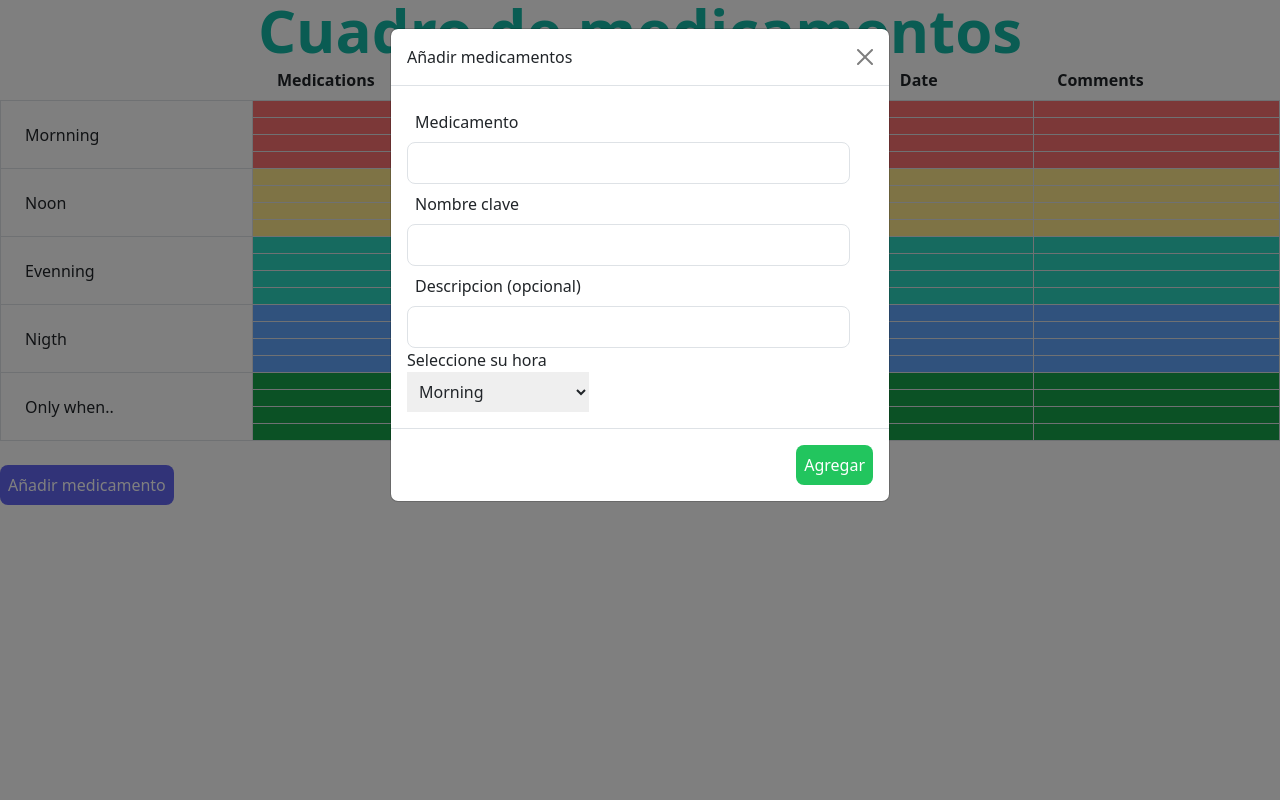
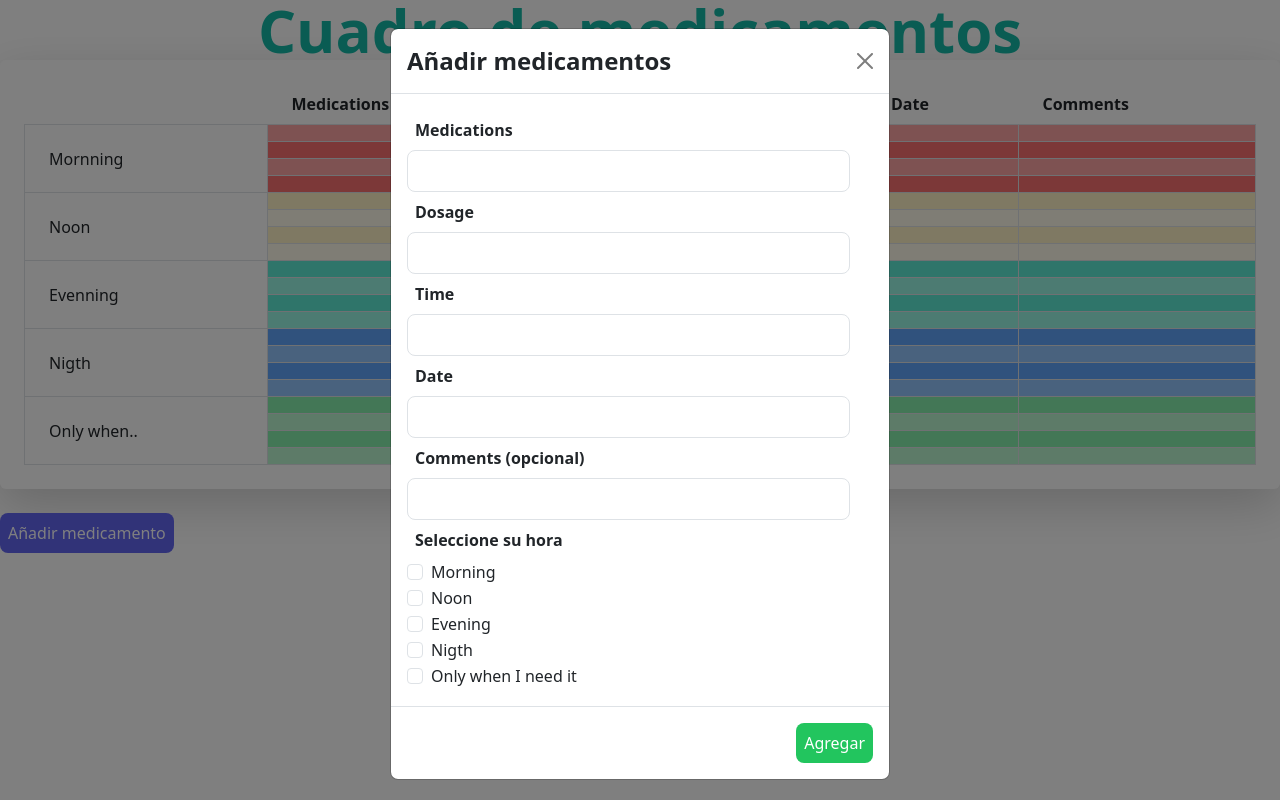
Before and after one commit to NaiveCannonUT/Medicamentos-Beta, a React (Vite) app: page /Cuadro in a window 1280 px wide. Both pictures are taken after a click on the button "Añadir medicamento". Built offline with nearby package versions, Linux system fonts and the light colour scheme.

Commit message:
Login y nuevo formulario

```diff
--- a/src/Page/Cuadro.jsx
+++ b/src/Page/Cuadro.jsx
@@ -7,6 +7,7 @@ function Cuadro() {
     return (
         <>
             <h1 className="text-6xl text-center font-bold text-teal-500">Cuadro de medicamentos</h1>
+            <div className="rounded-md shadow-lg bg-white p-4">
                 <table class="table-auto w-full">
                     <thead>
                         <tr>
@@ -21,11 +22,11 @@ function Cuadro() {
                     <tbody>
                         <tr>
                             <td className="border px-4 py-2" rowspan="4">Mornning</td>
-                        <td className="border px-4 py-2 bg-red-400"></td>
-                        <td className="border px-4 py-2 bg-red-400"></td>
-                        <td className="border px-4 py-2 bg-red-400"></td>
-                        <td className="border px-4 py-2 bg-red-400"></td>
-                        <td className="border px-4 py-2 bg-red-400"></td>
+                            <td className="border px-4 py-2 bg-red-300"></td>
+                            <td className="border px-4 py-2 bg-red-300"></td>
+                            <td className="border px-4 py-2 bg-red-300"></td>
+                            <td className="border px-4 py-2 bg-red-300"></td>
+                            <td className="border px-4 py-2 bg-red-300"></td>
                         </tr>
                         <tr>
 
@@ -37,11 +38,11 @@ function Cuadro() {
                         </tr>
                         <tr>
 
-                        <td className="border px-4 py-2 bg-red-400"></td>
-                        <td className="border px-4 py-2 bg-red-400"></td>
-                        <td className="border px-4 py-2 bg-red-400"></td>
-                        <td className="border px-4 py-2 bg-red-400"></td>
-                        <td className="border px-4 py-2 bg-red-400"></td>
+                            <td className="border px-4 py-2 bg-red-300"></td>
+                            <td className="border px-4 py-2 bg-red-300"></td>
+                            <td className="border px-4 py-2 bg-red-300"></td>
+                            <td className="border px-4 py-2 bg-red-300"></td>
+                            <td className="border px-4 py-2 bg-red-300"></td>
                         </tr>
                         <tr>
 
@@ -53,67 +54,67 @@ function Cuadro() {
                         </tr>
                         <tr>
                             <td className="border px-4 py-2" rowspan="4">Noon</td>
-                        <td className="border px-4 py-2 bg-amber-200"></td>
-                        <td className="border px-4 py-2 bg-amber-200"></td>
-                        <td className="border px-4 py-2 bg-amber-200"></td>
-                        <td className="border px-4 py-2 bg-amber-200"></td>
-                        <td className="border px-4 py-2 bg-amber-200"></td>
+                            <td className="border px-4 py-2 bg-amber-100"></td>
+                            <td className="border px-4 py-2 bg-amber-100"></td>
+                            <td className="border px-4 py-2 bg-amber-100"></td>
+                            <td className="border px-4 py-2 bg-amber-100"></td>
+                            <td className="border px-4 py-2 bg-amber-100"></td>
                         </tr>
                         <tr>
 
-                        <td className="border px-4 py-2 bg-amber-200"></td>
-                        <td className="border px-4 py-2 bg-amber-200"></td>
-                        <td className="border px-4 py-2 bg-amber-200"></td>
-                        <td className="border px-4 py-2 bg-amber-200"></td>
-                        <td className="border px-4 py-2 bg-amber-200"></td>
+                            <td className="border px-4 py-2 bg-amber-50"></td>
+                            <td className="border px-4 py-2 bg-amber-50"></td>
+                            <td className="border px-4 py-2 bg-amber-50"></td>
+                            <td className="border px-4 py-2 bg-amber-50"></td>
+                            <td className="border px-4 py-2 bg-amber-50"></td>
                         </tr>
                         <tr>
 
-                        <td className="border px-4 py-2 bg-amber-200"></td>
-                        <td className="border px-4 py-2 bg-amber-200"></td>
-                        <td className="border px-4 py-2 bg-amber-200"></td>
-                        <td className="border px-4 py-2 bg-amber-200"></td>
-                        <td className="border px-4 py-2 bg-amber-200"></td>
+                            <td className="border px-4 py-2 bg-amber-100"></td>
+                            <td className="border px-4 py-2 bg-amber-100"></td>
+                            <td className="border px-4 py-2 bg-amber-100"></td>
+                            <td className="border px-4 py-2 bg-amber-100"></td>
+                            <td className="border px-4 py-2 bg-amber-100"></td>
                         </tr>
                         <tr>
 
-                        <td className="border px-4 py-2 bg-amber-200"></td>
-                        <td className="border px-4 py-2 bg-amber-200"></td>
-                        <td className="border px-4 py-2 bg-amber-200"></td>
-                        <td className="border px-4 py-2 bg-amber-200"></td>
-                        <td className="border px-4 py-2 bg-amber-200"></td>
+                            <td className="border px-4 py-2 bg-amber-50"></td>
+                            <td className="border px-4 py-2 bg-amber-50"></td>
+                            <td className="border px-4 py-2 bg-amber-50"></td>
+                            <td className="border px-4 py-2 bg-amber-50"></td>
+                            <td className="border px-4 py-2 bg-amber-50"></td>
                         </tr>
                         <tr>
                             <td className="border px-4 py-2" rowspan="4">Evenning</td>
-                        <td className="border px-4 py-2 bg-teal-400"></td>
-                        <td className="border px-4 py-2 bg-teal-400"></td>
-                        <td className="border px-4 py-2 bg-teal-400"></td>
-                        <td className="border px-4 py-2 bg-teal-400"></td>
-                        <td className="border px-4 py-2 bg-teal-400"></td>
+                            <td className="border px-4 py-2 bg-teal-300"></td>
+                            <td className="border px-4 py-2 bg-teal-300"></td>
+                            <td className="border px-4 py-2 bg-teal-300"></td>
+                            <td className="border px-4 py-2 bg-teal-300"></td>
+                            <td className="border px-4 py-2 bg-teal-300"></td>
                         </tr>
                         <tr>
 
-                        <td className="border px-4 py-2 bg-teal-400"></td>
-                        <td className="border px-4 py-2 bg-teal-400"></td>
-                        <td className="border px-4 py-2 bg-teal-400"></td>
-                        <td className="border px-4 py-2 bg-teal-400"></td>
-                        <td className="border px-4 py-2 bg-teal-400"></td>
+                            <td className="border px-4 py-2 bg-teal-200"></td>
+                            <td className="border px-4 py-2 bg-teal-200"></td>
+                            <td className="border px-4 py-2 bg-teal-200"></td>
+                            <td className="border px-4 py-2 bg-teal-200"></td>
+                            <td className="border px-4 py-2 bg-teal-200"></td>
                         </tr>
                         <tr>
 
-                        <td className="border px-4 py-2 bg-teal-400"></td>
-                        <td className="border px-4 py-2 bg-teal-400"></td>
-                        <td className="border px-4 py-2 bg-teal-400"></td>
-                        <td className="border px-4 py-2 bg-teal-400"></td>
-                        <td className="border px-4 py-2 bg-teal-400"></td>
+                            <td className="border px-4 py-2 bg-teal-300"></td>
+                            <td className="border px-4 py-2 bg-teal-300"></td>
+                            <td className="border px-4 py-2 bg-teal-300"></td>
+                            <td className="border px-4 py-2 bg-teal-300"></td>
+                            <td className="border px-4 py-2 bg-teal-300"></td>
                         </tr>
                         <tr>
 
-                        <td className="border px-4 py-2 bg-teal-400"></td>
-                        <td className="border px-4 py-2 bg-teal-400"></td>
-                        <td className="border px-4 py-2 bg-teal-400"></td>
-                        <td className="border px-4 py-2 bg-teal-400"></td>
-                        <td className="border px-4 py-2 bg-teal-400"></td>
+                            <td className="border px-4 py-2 bg-teal-200"></td>
+                            <td className="border px-4 py-2 bg-teal-200"></td>
+                            <td className="border px-4 py-2 bg-teal-200"></td>
+                            <td className="border px-4 py-2 bg-teal-200"></td>
+                            <td className="border px-4 py-2 bg-teal-200"></td>
                         </tr>
                         <tr>
                             <td className="border px-4 py-2" rowspan="4">Nigth</td>
@@ -125,11 +126,11 @@ function Cuadro() {
                         </tr>
                         <tr>
 
-                        <td className="border px-4 py-2 bg-blue-400"></td>
-                        <td className="border px-4 py-2 bg-blue-400"></td>
-                        <td className="border px-4 py-2 bg-blue-400"></td>
-                        <td className="border px-4 py-2 bg-blue-400"></td>
-                        <td className="border px-4 py-2 bg-blue-400"></td>
+                            <td className="border px-4 py-2 bg-blue-300"></td>
+                            <td className="border px-4 py-2 bg-blue-300"></td>
+                            <td className="border px-4 py-2 bg-blue-300"></td>
+                            <td className="border px-4 py-2 bg-blue-300"></td>
+                            <td className="border px-4 py-2 bg-blue-300"></td>
                         </tr>
                         <tr>
 
@@ -141,77 +142,109 @@ function Cuadro() {
                         </tr>
                         <tr>
 
-                        <td className="border px-4 py-2 bg-blue-400"></td>
-                        <td className="border px-4 py-2 bg-blue-400"></td>
-                        <td className="border px-4 py-2 bg-blue-400"></td>
-                        <td className="border px-4 py-2 bg-blue-400"></td>
-                        <td className="border px-4 py-2 bg-blue-400"></td>
+                            <td className="border px-4 py-2 bg-blue-300"></td>
+                            <td className="border px-4 py-2 bg-blue-300"></td>
+                            <td className="border px-4 py-2 bg-blue-300"></td>
+                            <td className="border px-4 py-2 bg-blue-300"></td>
+                            <td className="border px-4 py-2 bg-blue-300"></td>
                         </tr>
                         <tr>
                             <td className="border px-4 py-2" rowspan="4">Only when..</td>
-                        <td className="border px-4 py-2 bg-green-600"></td>
-                        <td className="border px-4 py-2 bg-green-600"></td>
-                        <td className="border px-4 py-2 bg-green-600"></td>
-                        <td className="border px-4 py-2 bg-green-600"></td>
-                        <td className="border px-4 py-2 bg-green-600"></td>
+                            <td className="border px-4 py-2 bg-green-300"></td>
+                            <td className="border px-4 py-2 bg-green-300"></td>
+                            <td className="border px-4 py-2 bg-green-300"></td>
+                            <td className="border px-4 py-2 bg-green-300"></td>
+                            <td className="border px-4 py-2 bg-green-300"></td>
                         </tr>
                         <tr>
 
-                        <td className="border px-4 py-2 bg-green-600"></td>
-                        <td className="border px-4 py-2 bg-green-600"></td>
-                        <td className="border px-4 py-2 bg-green-600"></td>
-                        <td className="border px-4 py-2 bg-green-600"></td>
-                        <td className="border px-4 py-2 bg-green-600"></td>
+                            <td className="border px-4 py-2 bg-green-200"></td>
+                            <td className="border px-4 py-2 bg-green-200"></td>
+                            <td className="border px-4 py-2 bg-green-200"></td>
+                            <td className="border px-4 py-2 bg-green-200"></td>
+                            <td className="border px-4 py-2 bg-green-200"></td>
                         </tr>
                         <tr>
 
-                        <td className="border px-4 py-2 bg-green-600"></td>
-                        <td className="border px-4 py-2 bg-green-600"></td>
-                        <td className="border px-4 py-2 bg-green-600"></td>
-                        <td className="border px-4 py-2 bg-green-600"></td>
-                        <td className="border px-4 py-2 bg-green-600"></td>
+                            <td className="border px-4 py-2 bg-green-300"></td>
+                            <td className="border px-4 py-2 bg-green-300"></td>
+                            <td className="border px-4 py-2 bg-green-300"></td>
+                            <td className="border px-4 py-2 bg-green-300"></td>
+                            <td className="border px-4 py-2 bg-green-300"></td>
                         </tr>
                         <tr>
 
-                        <td className="border px-4 py-2 bg-green-600"></td>
-                        <td className="border px-4 py-2 bg-green-600"></td>
-                        <td className="border px-4 py-2 bg-green-600"></td>
-                        <td className="border px-4 py-2 bg-green-600"></td>
-                        <td className="border px-4 py-2 bg-green-600"></td>
+                            <td className="border px-4 py-2 bg-green-200"></td>
+                            <td className="border px-4 py-2 bg-green-200"></td>
+                            <td className="border px-4 py-2 bg-green-200"></td>
+                            <td className="border px-4 py-2 bg-green-200"></td>
+                            <td className="border px-4 py-2 bg-green-200"></td>
                         </tr>
                     </tbody>
                 </table>
+
+            </div>
+
 
             <br></br>
             <button data-bs-toggle="modal" data-bs-target="#exampleModal" type="button" className="p-2 bg-indigo-500 rounded-lg text-white hover:bg-indigo-400">Añadir medicamento</button>
 
 
-            <div class="modal fade" id="exampleModal" tabindex="-1" aria-labelledby="exampleModalLabel" aria-hidden="true">
-                <div class="modal-dialog">
-                    <div class="modal-content">
-                        <div class="modal-header">
-                            <h5 class="modal-title" id="exampleModalLabel">Añadir medicamentos</h5>
-                            <button type="button" class="btn-close" data-bs-dismiss="modal" aria-label="Close"></button>
+            <div className="modal fade" id="exampleModal" tabindex="-1" aria-labelledby="exampleModalLabel" aria-hidden="true">
+                <div className="modal-dialog">
+                    <div className="modal-content">
+                        <div className="modal-header">
+                            <h5 className="modal-title font-bold text-2xl" id="exampleModalLabel">Añadir medicamentos</h5>
+                            <button type="button" className="btn-close" data-bs-dismiss="modal" aria-label="Close"></button>
                         </div>
-                        <div class="modal-body">
+                        <div className="modal-body">
                             <form>
-                                <p className="p-2">Medicamento</p>
+                                <p className="p-2 font-semibold">Medications</p>
                                 <input className="border rounded-lg w-[95%] p-2"></input>
 
-                                <p className="p-2">Nombre clave</p>
+                                <p className="p-2 font-semibold">Dosage</p>
                                 <input className="border rounded-lg w-[95%] p-2"></input>
 
-                                <p className="p-2">Descripcion (opcional)</p>
+                                <p className="p-2 font-semibold">Time</p>
                                 <input className="border rounded-lg w-[95%] p-2"></input>
 
-                                <p>Seleccione su hora</p>
-                                <select className="flex p-2">
-                                <option className="border p-2 rounded-lg">Morning</option>
-                                <option className="border p-2 rounded-lg">Noon</option>
-                                <option className="border p-2 rounded-lg">Evening</option>
-                                <option className="border p-2 rounded-lg">Nigth</option>
-                                <option className="border p-2 rounded-lg">Only when I need it</option>
-                                </select>
+                                <p className="p-2 font-semibold">Date</p>
+                                <input className="border rounded-lg w-[95%] p-2"></input>
+
+                                <p className="p-2 font-semibold">Comments (opcional)</p>
+                                <input className="border rounded-lg w-[95%] p-2"></input>
+                                <p className="p-2 font-semibold">Seleccione su hora</p>
+                                <div className="form-check">
+                                    <input className="form-check-input" type="checkbox" value="" id="flexCheckDefault" />
+                                        <label className="form-check-label" for="flexCheckDefault">
+                                            Morning
+                                        </label>
+                                </div>
+                                <div className="form-check">
+                                <input className="form-check-input" type="checkbox" value="" id="flexCheckDefault" />
+                                        <label className="form-check-label" for="flexCheckDefault">
+                                            Noon
+                                        </label>
+                                </div>
+                                <div className="form-check">
+                                <input className="form-check-input" type="checkbox" value="" id="flexCheckDefault" />
+                                        <label className="form-check-label" for="flexCheckDefault">
+                                            Evening
+                                        </label>
+                                </div>
+                                <div className="form-check">
+                                <input className="form-check-input" type="checkbox" value="" id="flexCheckDefault" />
+                                        <label className="form-check-label" for="flexCheckDefault">
+                                            Nigth
+                                        </label>
+                                </div>
+                                <div className="form-check">
+                                <input className="form-check-input" type="checkbox" value="" id="flexCheckDefault" />
+                                        <label className="form-check-label" for="flexCheckDefault">
+                                            Only when I need it
+                                        </label>
+                                </div>
+
                             </form>
                         </div>
                         <div class="modal-footer">
```
Also changed, not shown: src/Page/Login.jsx (+43 -8 lines), src/Page/Registro.jsx (+19 -10 lines). Lines whose indentation alone changed are shown as unchanged.
